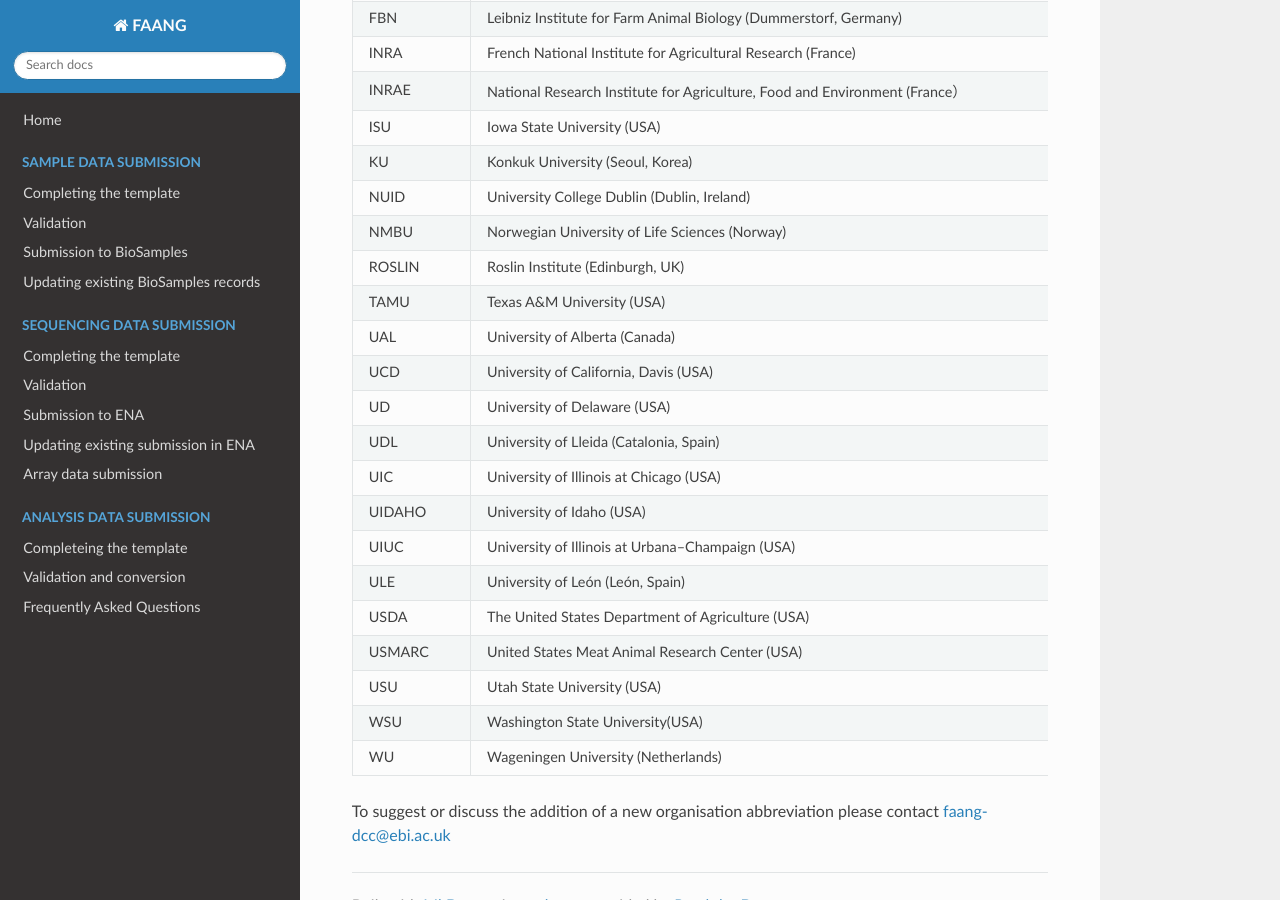
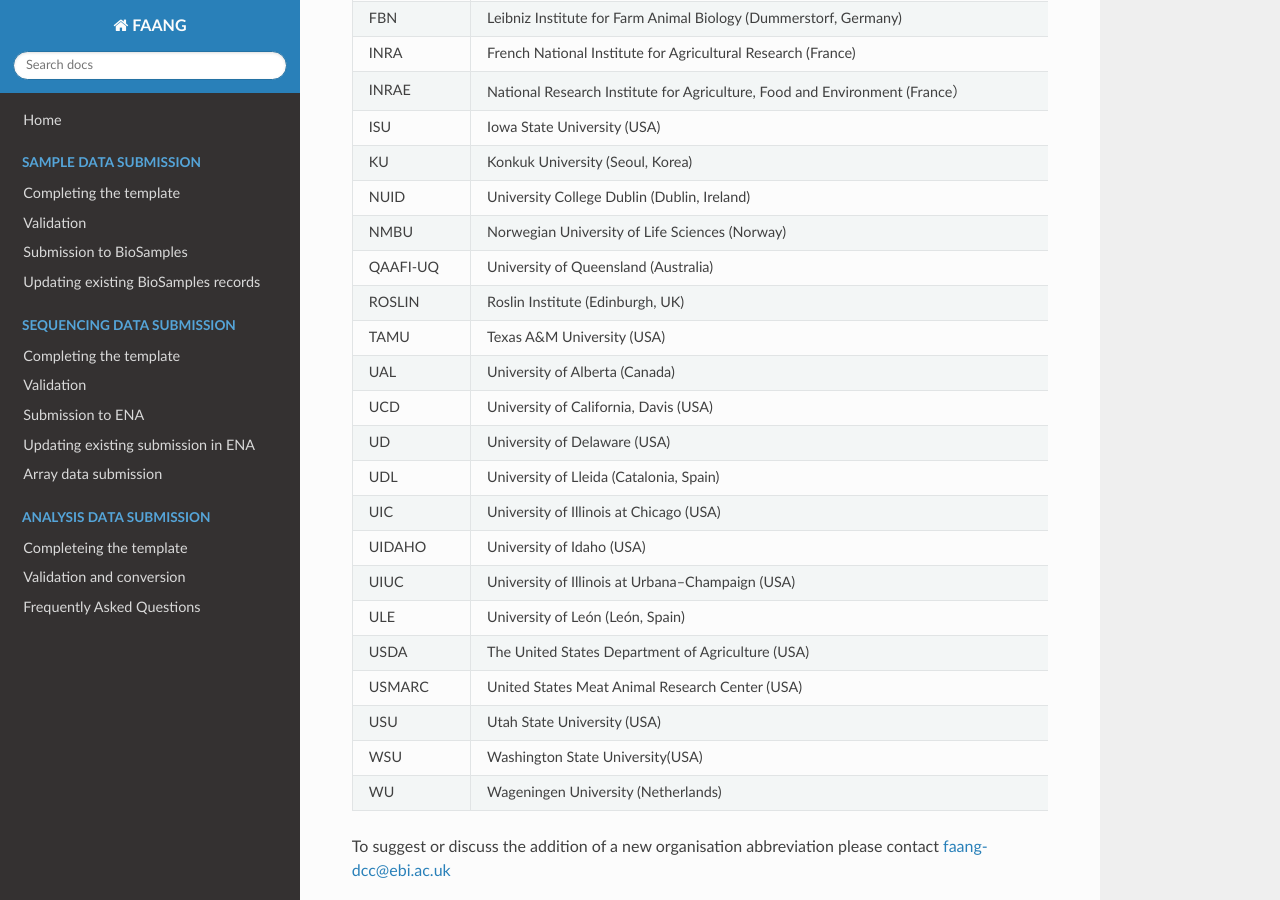
Before and after one commit to FAANG/dcc-documentation, an MkDocs documentation site: the page built from docs/organization_group_abbreviations.md, in a window 1280 px wide and 900 px high, scrolled down 476 px. Built offline with MkDocs 1.6.1, drawn with Linux system fonts in a browser that asks for light colours; nearby versions of some CDN libraries.

Commit message:
Adding QAAFI-UQ to list of organizations

```diff
--- a/docs/organization_group_abbreviations.md
+++ b/docs/organization_group_abbreviations.md
@@ -18,6 +18,7 @@
 KU	| Konkuk University (Seoul, Korea)
 NUID	| University College Dublin (Dublin, Ireland)
 NMBU	| Norwegian University of Life Sciences (Norway)
+QAAFI-UQ | University of Queensland (Australia)
 ROSLIN	| Roslin Institute (Edinburgh, UK)
 TAMU	| Texas A&M University (USA)
 UAL | University of Alberta (Canada)
```
